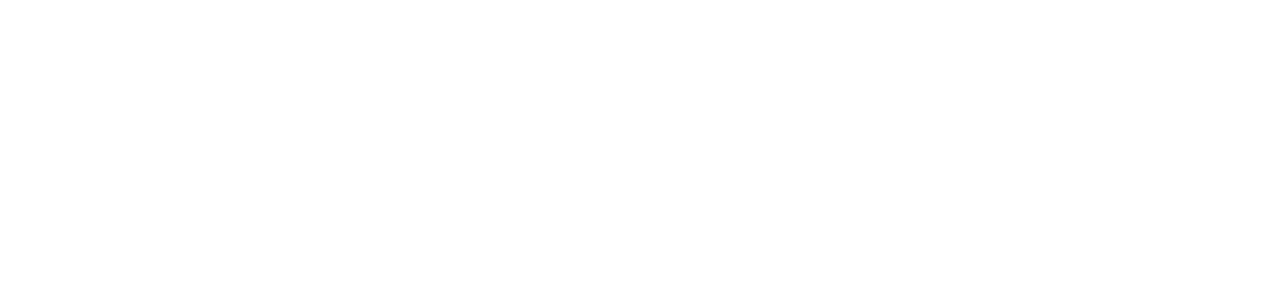
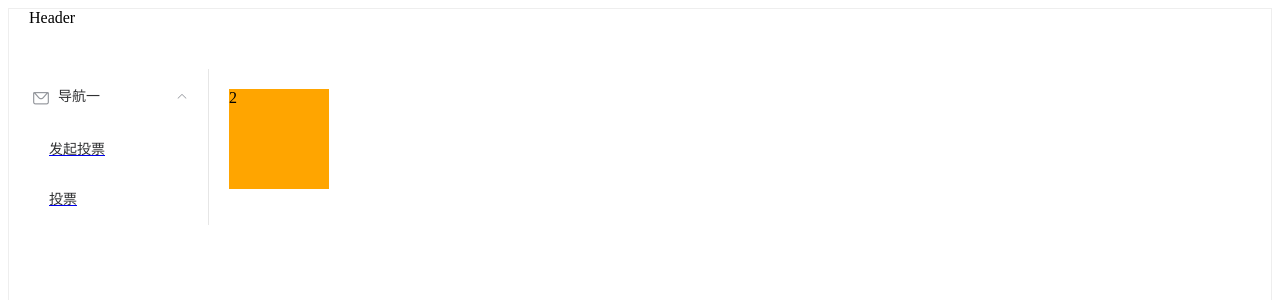
Before and after one commit to shangxinbuyu/practical_training, a Vue app: page /VoteList in a window 1280 px wide. Shown: the top 300 px of the page. Built offline with nearby package versions, Linux system fonts and the light colour scheme.

Commit message:
基本框架

```diff
--- a/package.json
+++ b/package.json
@@ -9,7 +9,9 @@
   },
   "dependencies": {
     "core-js": "^3.8.3",
-    "vue": "^2.6.14"
+    "element-ui": "^2.15.14",
+    "vue": "^2.6.14",
+    "vue-router": "^3.6.5"
   },
   "devDependencies": {
     "@babel/core": "^7.12.16",
--- a/src/App.vue
+++ b/src/App.vue
@@ -1,14 +1,15 @@
 <template>
-
+  <VotingSystem/>
 </template>
 
 <script>
-import HelloWorld from './components/HelloWorld.vue'
+import VotingSystem from "@/components/VotingSystem.vue";
 
 export default {
+
   name: 'App',
   components: {
-    HelloWorld
+    VotingSystem
   }
 }
 </script>
--- a/src/components/HelloWorld.vue
+++ /dev/null
@@ -1,58 +0,0 @@
-<template>
-  <div class="hello">
-    <h1>{{ msg }}</h1>
-    <p>
-      For a guide and recipes on how to configure / customize this project,<br>
-      check out the
-      <a href="https://cli.vuejs.org" target="_blank" rel="noopener">vue-cli documentation</a>.
-    </p>
-    <h3>Installed CLI Plugins</h3>
-    <ul>
-      <li><a href="https://github.com/vuejs/vue-cli/tree/dev/packages/%40vue/cli-plugin-babel" target="_blank" rel="noopener">babel</a></li>
-      <li><a href="https://github.com/vuejs/vue-cli/tree/dev/packages/%40vue/cli-plugin-eslint" target="_blank" rel="noopener">eslint</a></li>
-    </ul>
-    <h3>Essential Links</h3>
-    <ul>
-      <li><a href="https://vuejs.org" target="_blank" rel="noopener">Core Docs</a></li>
-      <li><a href="https://forum.vuejs.org" target="_blank" rel="noopener">Forum</a></li>
-      <li><a href="https://chat.vuejs.org" target="_blank" rel="noopener">Community Chat</a></li>
-      <li><a href="https://twitter.com/vuejs" target="_blank" rel="noopener">Twitter</a></li>
-      <li><a href="https://news.vuejs.org" target="_blank" rel="noopener">News</a></li>
-    </ul>
-    <h3>Ecosystem</h3>
-    <ul>
-      <li><a href="https://router.vuejs.org" target="_blank" rel="noopener">vue-router</a></li>
-      <li><a href="https://vuex.vuejs.org" target="_blank" rel="noopener">vuex</a></li>
-      <li><a href="https://github.com/vuejs/vue-devtools#vue-devtools" target="_blank" rel="noopener">vue-devtools</a></li>
-      <li><a href="https://vue-loader.vuejs.org" target="_blank" rel="noopener">vue-loader</a></li>
-      <li><a href="https://github.com/vuejs/awesome-vue" target="_blank" rel="noopener">awesome-vue</a></li>
-    </ul>
-  </div>
-</template>
-
-<script>
-export default {
-  name: 'HelloWorld',
-  props: {
-    msg: String
-  }
-}
-</script>
-
-<!-- Add "scoped" attribute to limit CSS to this component only -->
-<style scoped>
-h3 {
-  margin: 40px 0 0;
-}
-ul {
-  list-style-type: none;
-  padding: 0;
-}
-li {
-  display: inline-block;
-  margin: 0 10px;
-}
-a {
-  color: #42b983;
-}
-</style>
--- /dev/null
+++ b/src/components/Main.vue
@@ -0,0 +1,25 @@
+<template>
+  <el-container>
+    <router-view></router-view>
+  </el-container>
+</template>
+
+<script>
+
+
+export default {
+  name: 'Main',
+  components: {
+
+
+  }
+}
+</script>
+
+<style scoped>
+div {
+  width: 100px;
+  height: 100px;
+  background-color: orange;
+}
+</style>
--- /dev/null
+++ b/src/components/Nav.vue
@@ -0,0 +1,23 @@
+<template>
+  <el-aside style="background-color: rgb(238, 241, 246)" width="200px">
+    <el-menu :default-openeds="['1', '3']">
+      <el-submenu index="1">
+        <template v-slot:title><i class="el-icon-message"></i>导航一</template>
+        <router-link to="/InitiateVote"><el-menu-item index="1-1">发起投票</el-menu-item></router-link>
+
+        <router-link to="/VoteList"><el-menu-item index="1-2">投票</el-menu-item></router-link>
+      </el-submenu>
+    </el-menu>
+  </el-aside>
+</template>
+
+<script>
+export default {
+  name: "Nav",
+
+}
+</script>
+
+<style scoped>
+
+</style>
--- /dev/null
+++ b/src/components/VotingSystem.vue
@@ -0,0 +1,32 @@
+<template>
+
+  <el-container style="height: 700px; border: 1px solid #eee">
+    <el-header>Header</el-header>
+    <el-container>
+      <el-aside width="200px">
+        <Nav/>
+      </el-aside>
+      <el-main>
+        <Main/>
+      </el-main>
+    </el-container>
+  </el-container>
+
+</template>
+
+<script>
+import Nav from "@/components/Nav.vue";
+import Main from "@/components/Main.vue";
+
+export default {
+  name: "VotingSystem",
+  components: {
+    Main,
+    Nav
+  }
+}
+</script>
+
+<style scoped>
+
+</style>
--- a/src/main.js
+++ b/src/main.js
@@ -1,8 +1,16 @@
 import Vue from 'vue'
 import App from './App.vue'
+import ElementUI from 'element-ui';
+import VueRouter from "vue-router";
+import 'element-ui/lib/theme-chalk/index.css';
+import router from "@/router";
+
 
 Vue.config.productionTip = false
-
+Vue.use(ElementUI);
+Vue.use(VueRouter);
 new Vue({
+  el: '#app',
   render: h => h(App),
-}).$mount('#app')
+  router
+})
--- /dev/null
+++ b/src/pages/InitiateVote.vue
@@ -0,0 +1,15 @@
+<template>
+  <div>
+  1
+  </div>
+</template>
+
+<script>
+export default {
+  name: "InitiateVote",
+}
+</script>
+
+<style scoped>
+
+</style>
--- /dev/null
+++ b/src/pages/VoteList.vue
@@ -0,0 +1,15 @@
+<template>
+  <div>
+   2
+  </div>
+</template>
+
+<script>
+export default {
+  name: "VoteList",
+}
+</script>
+
+<style scoped>
+
+</style>
--- /dev/null
+++ b/src/router/index.js
@@ -0,0 +1,22 @@
+import VueRouter from"vue-router"
+
+import InitiateVote from "@/pages/InitiateVote.vue";
+import VoteList from "@/pages/VoteList.vue";
+
+
+const router = new VueRouter({
+  mode: "history",
+  routes:[
+    {
+      path:"/InitiateVote",
+      component:InitiateVote,
+    },
+    {
+      path:"/VoteList",
+      component:VoteList,
+    }
+  ]
+})
+
+
+export default router;
--- a/vue.config.js
+++ b/vue.config.js
@@ -1,4 +1,5 @@
 const { defineConfig } = require('@vue/cli-service')
 module.exports = defineConfig({
-  transpileDependencies: true
+  transpileDependencies: true,
+  lintOnSave: false,
 })
```
Also changed, not shown: 1 other file (tests, documents, lock files or other folders).
